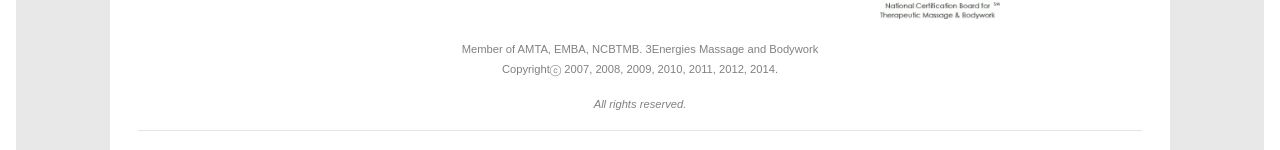
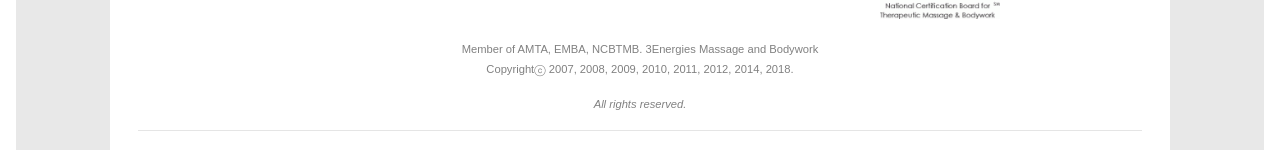
Before and after one commit to JadeHayes/3energies, a React (Create React App) app: page /#/contact-us in a window 1280 px wide. Shown: the part 1041-1191 px from the top of the page. Built offline with nearby package versions, Linux system fonts and the light colour scheme.

Commit message:
* Added 2018

```diff
--- a/src/components/Footer.tsx
+++ b/src/components/Footer.tsx
@@ -31,7 +31,7 @@ const Footer: React.SFC<{}> = () => (
       <div>{ logos() }</div>
         <small>
           Member of AMTA, EMBA, NCBTMB. 3Energies Massage and Bodywork
-          <p>Copyrightⓒ 2007, 2008, 2009, 2010, 2011, 2012, 2014. </p>
+          <p>Copyrightⓒ 2007, 2008, 2009, 2010, 2011, 2012, 2014, 2018. </p>
           <p><i>All rights reserved.</i></p>
         </small>
       <hr/>
```
